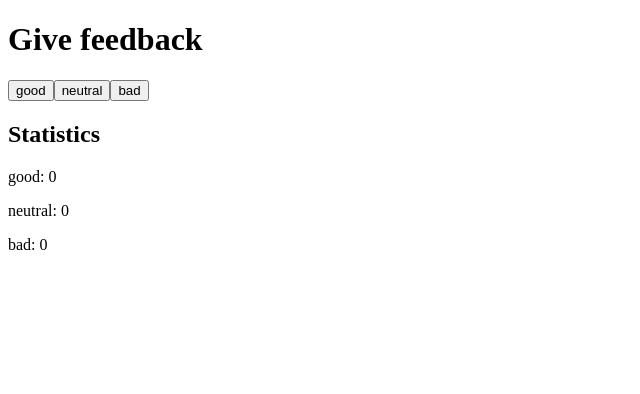
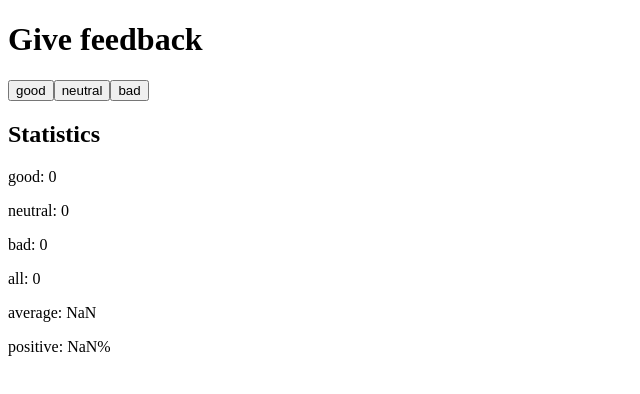
Before and after one commit to adampaulukanis/fullstackopen.com, a React (Create React App) app in the folder part1/unicafe/: page / in a window 1280 px wide. Shown: the top 394 px of the page, without its empty margins (0-640 px from the left). Built offline with nearby package versions, Linux system fonts and the light colour scheme.

Commit message:
part1d: ex unicafe step2

```diff
--- a/part1/unicafe/src/App.js
+++ b/part1/unicafe/src/App.js
@@ -1,9 +1,18 @@
 import { useState } from 'react'
 
 const Stat = (props) => {
+    let value = props.value
+    if (props.name.toLowerCase() === 'positive') {
+        value = value * 100
+        value = value.toFixed(2);
+        value = `${value}%`
+    }
+    if (props.name.toLowerCase() === 'average') {
+        value = value.toFixed(2);
+    }
     return (
         <>
-            <p>{props.name}: {props.value}</p>
+            <p>{props.name}: {value}</p>
         </>
     )
 }
@@ -27,6 +36,9 @@ const App = () => {
                 <Stat name="good" value={good}/>
                 <Stat name="neutral" value={neutral}/>
                 <Stat name="bad" value={bad}/>
+                <Stat name="all" value={good + neutral + bad}/>
+                <Stat name="average" value={(good - bad) / (good + neutral + bad)}/>
+                <Stat name="positive" value={good / (good + neutral + bad)}/>
             </div>
         </>
     )
```
